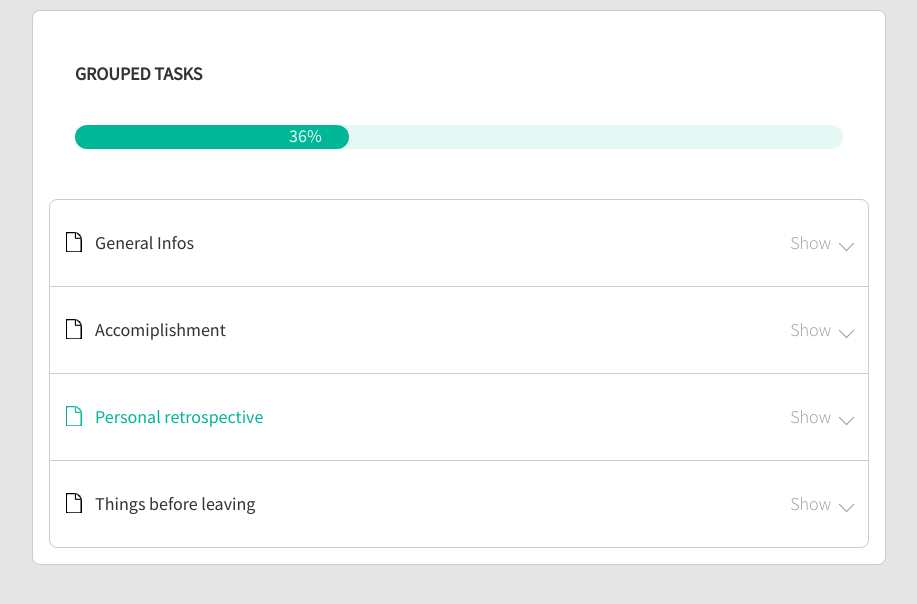
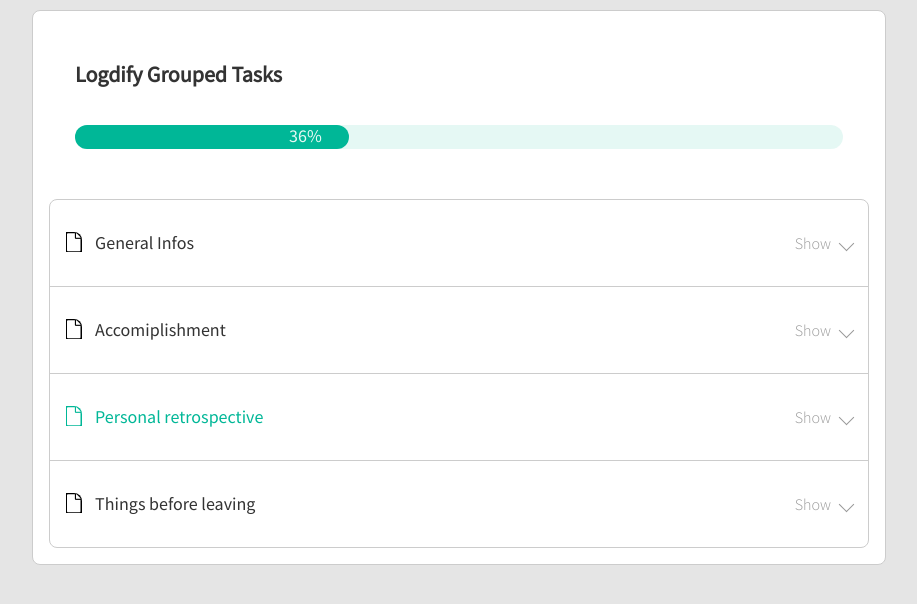
Before and after one commit to damorossi/logdify, a React (Create React App) app: page / in a window 1280 px wide. Shown: the top 604 px of the page, without its empty margins (181-1098 px from the left). Built offline with nearby package versions, Linux system fonts and the light colour scheme.

Commit message:
Minor fixes

```diff
--- a/src/App.js
+++ b/src/App.js
@@ -38,12 +38,14 @@
 			}, 0);
 		return data;
 	};
+
 	const totalSumArray = () => {
 		const total = onlyTasks().reduce((acc, sum) => {
 			return acc + sum.value;
 		}, 0);
 		return total;
 	};
+
 	const [indexedArr] = useState(getData());
 	const totalInicial = getTotalValue(indexedArr);
 	const [totalValue, setTotalValue] = useState(totalInicial);
@@ -65,6 +67,7 @@
 	if (percentege < 0) {
 		getPercentege();
 	}
+
 	const onClickAction = (id, value) => {
 		onlyTasksArray = onlyTasks().map((x) => {
 			if (x.id === id) {
@@ -97,7 +100,7 @@
 	return (
 		<div className="app">
 			<header className="app-header">
-				<h1> Grouped Tasks </h1>
+				<h1> Logdify Grouped Tasks </h1>
 				<div className="app-progresBarContainer">
 					<span style={style.progressBar} className="app-progressBar">
 						<span className="app-progressBarContent">{`${percentege.toFixed(0)}%`}</span>
@@ -107,7 +110,7 @@
 			<section className="app-content">
 				{indexedArr.map((group) => (
 					<TaskListComponent
-						key={group.id}
+						key={`${group.id}-${group.name}`}
 						id={group.id}
 						totalValue={totalValue}
 						tasks={group.tasks}
--- a/src/TaskListComponent.js
+++ b/src/TaskListComponent.js
@@ -3,7 +3,7 @@
 import TaskItemComponent from './TaskItemComponent';
 import './list.scss';
 
-const TaskListComponent = ({ tasks, name, id, onClickAction, totalValue }) => {
+const TaskListComponent = ({ tasks, name, onClickAction, totalValue }) => {
 	let [isActive, setActive] = useState(false);
 
 	const toggleAccordion = () => {
--- a/src/app.scss
+++ b/src/app.scss
@@ -11,8 +11,9 @@
 		margin-bottom: 24px;
 		padding: 26px;
 		h1 {
+			font-size: 22px;
 			font-weight: bolder;
-			text-transform: uppercase;
+			text-transform: capitalize;
 		}
 	}
 
--- a/src/list.scss
+++ b/src/list.scss
@@ -27,6 +27,7 @@
 		margin: 0px;
 
 		.fa {
+			// TODO : get a right icon and bg and color won't be necessary
 			margin-right: 10px;
 			background-color: black;
 			color: white;
@@ -42,10 +43,11 @@
 	}
 
 	&-toggleAction {
+		align-items: center;
+		display: flex;
+		font-size: 16px;
 		font-weight: lighter;
-		display: flex;
 		justify-content: space-around;
-		align-items: center;
 		transition: rotate 0.3s;
 		&::after {
 			transform: (rotate(0deg));
```
